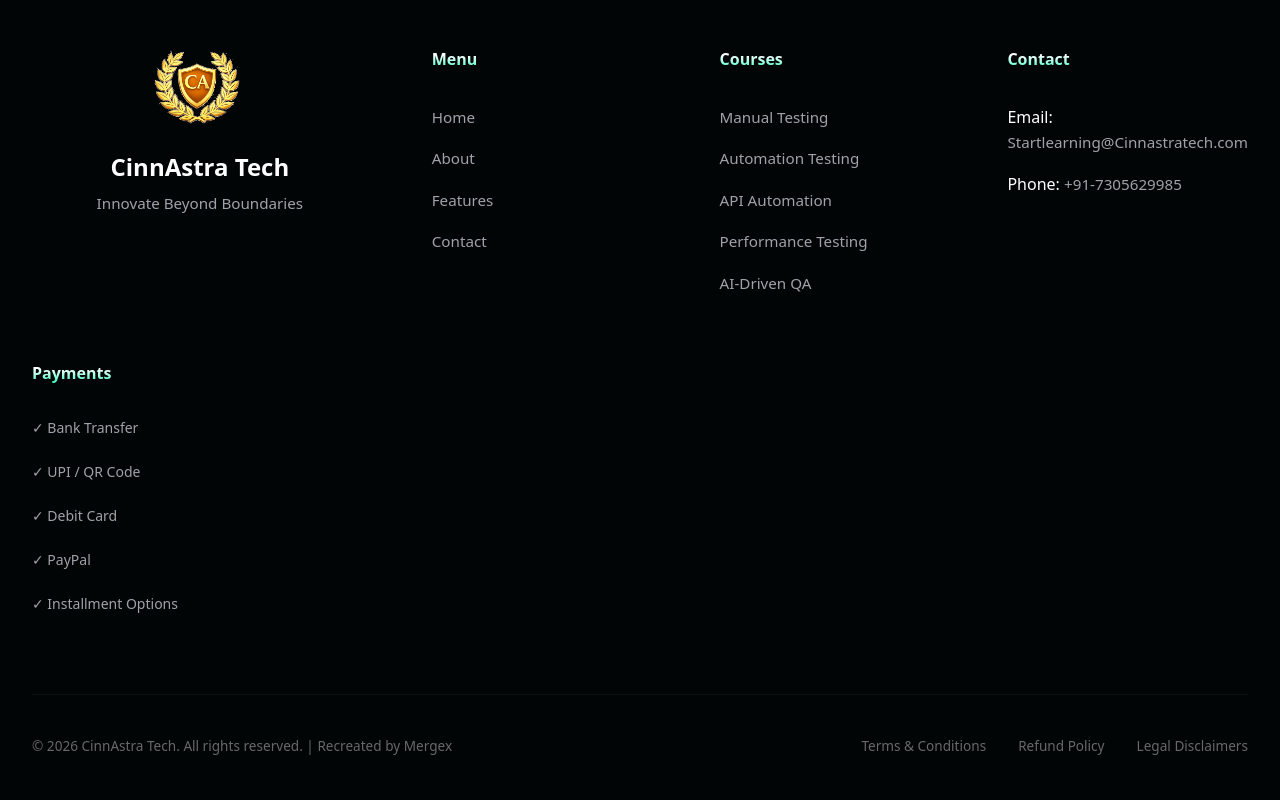
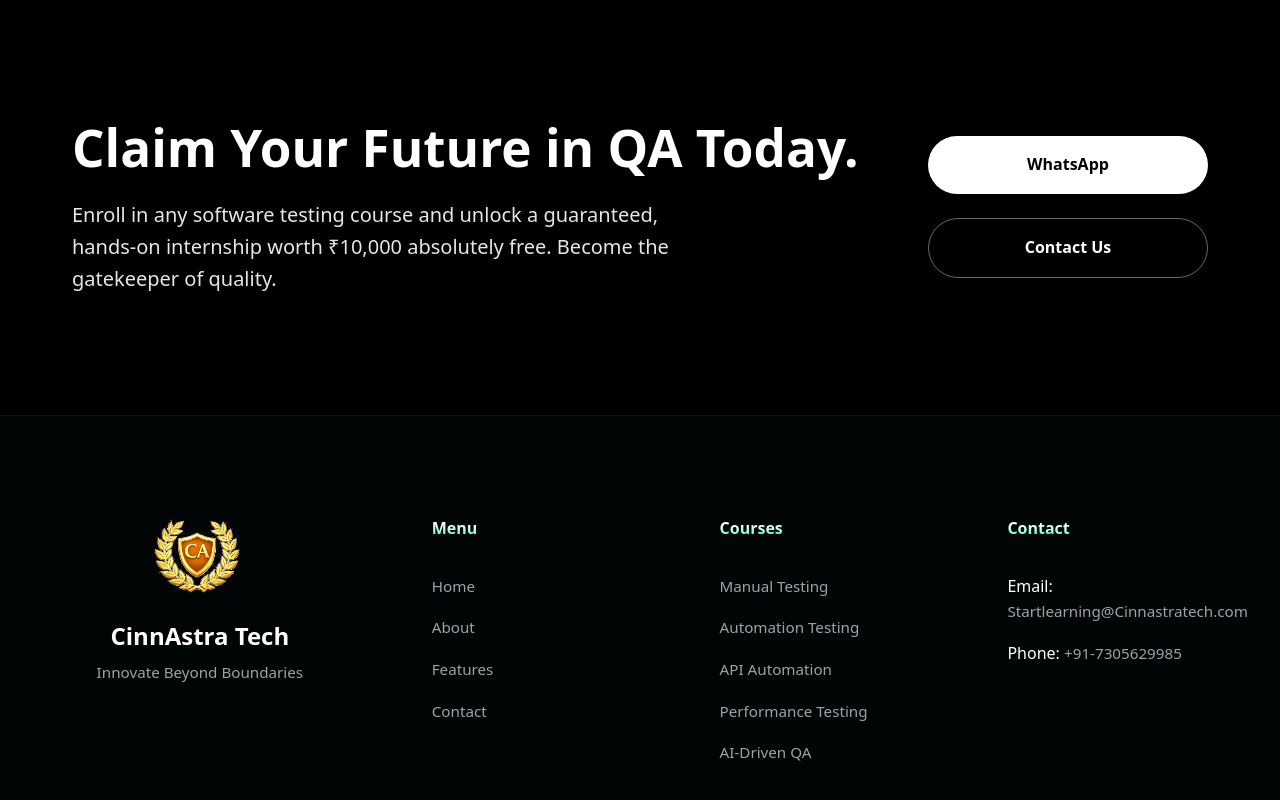
Before and after one commit to cinnastratech/website, a Next.js app: page / in a window 1280 px wide. Shown: the part 9854-10654 px from the top of the page. Built offline with nearby package versions, Linux system fonts and the light colour scheme.

Commit message:
feat: Add initial homepage content and a new site-wide footer component.

```diff
--- a/app/page.tsx
+++ b/app/page.tsx
@@ -11,6 +11,7 @@
 import AddonsSection from '@/components/home/AddonsSection';
 import TestimonialsSection from '@/components/home/TestimonialsSection';
 import FAQSection from '@/components/home/FAQSection';
+import PaymentOptions from '@/components/course/PaymentOptions';
 import ContactCTA from '@/components/ui/ContactCTA';
 
 export default function HomePage() {
@@ -23,6 +24,7 @@
       <AddonsSection />
       <TestimonialsSection />
       <FAQSection />
+      <PaymentOptions />
       <div id="contact">
         <ContactCTA />
       </div>
--- a/components/layout/Footer.tsx
+++ b/components/layout/Footer.tsx
@@ -49,17 +49,6 @@
             <li>Phone: <a href="tel:+917305629985">+91-7305629985</a></li>
           </ul>
         </div>
-
-        <div className="footer-nav-col">
-          <h5><span className="gradient-keyword">Payments</span></h5>
-          <ul className="payment-list text-zinc-400 text-sm space-y-2">
-            <li className="flex items-center gap-2">✓ Bank Transfer</li>
-            <li className="flex items-center gap-2">✓ UPI / QR Code</li>
-            <li className="flex items-center gap-2">✓ Debit Card</li>
-            <li className="flex items-center gap-2">✓ PayPal</li>
-            <li className="flex items-center gap-2">✓ Installment Options</li>
-          </ul>
-        </div>
       </div>
 
       <div className="footer-bottom-bar">
```
